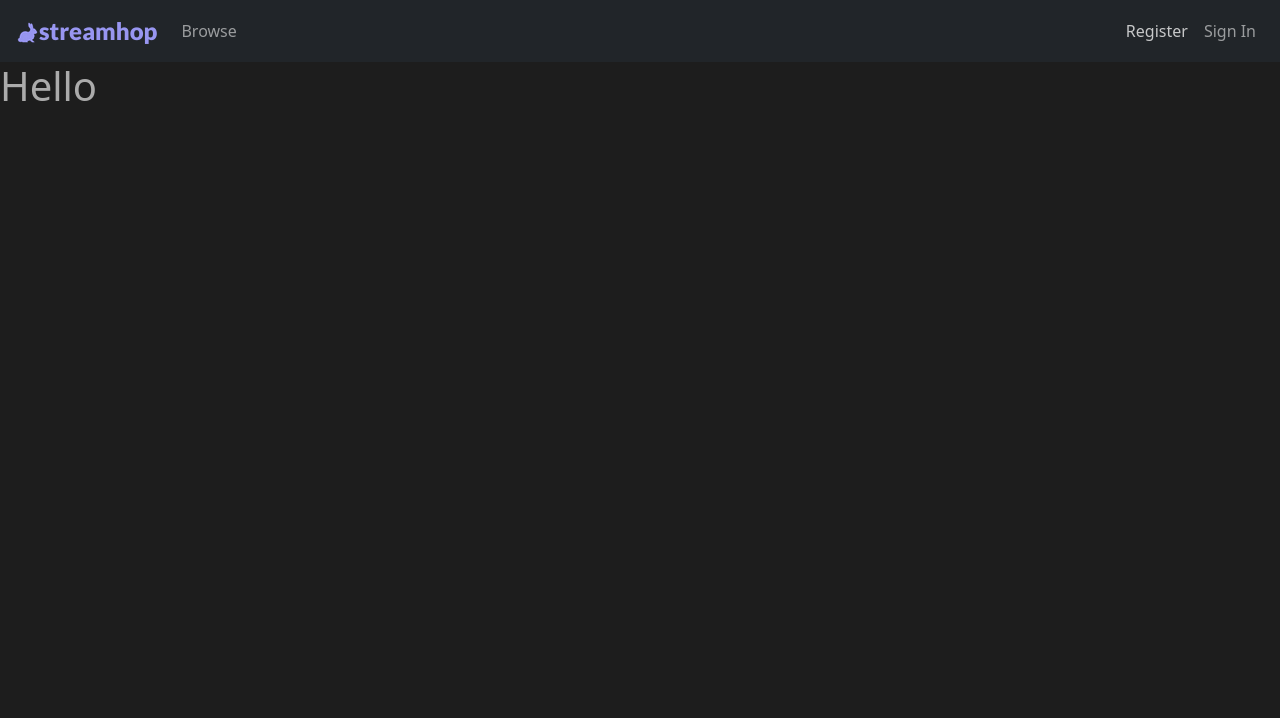
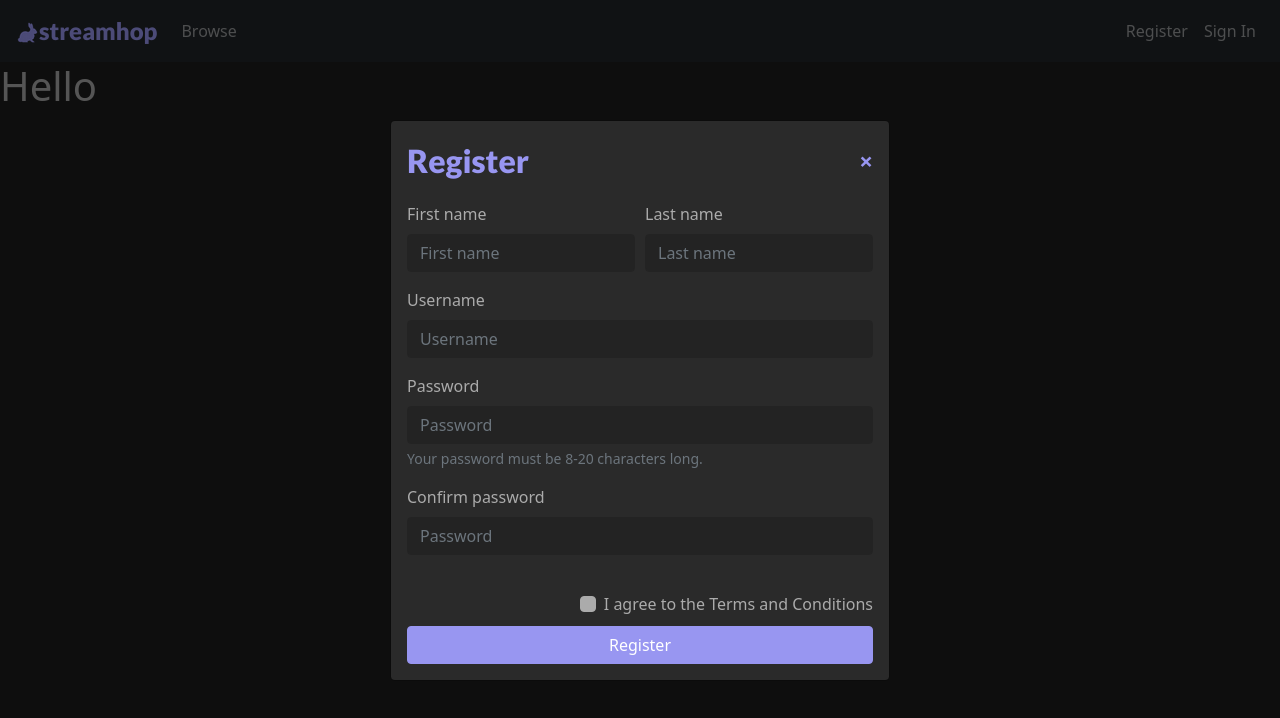
Before and after one commit to at97/streamhop, a React (Create React App) app: page / in a window 1280 px wide. Both pictures are taken after a click on the button "Register". Shown: the top 718 px of the page. Built offline with nearby package versions, Linux system fonts and the light colour scheme; data requests are answered from the project's data file.

Commit message:
Add register modal

```diff
--- a/src/components/Header.js
+++ b/src/components/Header.js
@@ -9,12 +9,15 @@ import Navbar from "react-bootstrap/Navbar";
 import Nav from "react-bootstrap/Nav";
 //import Form components
 import Form from "react-bootstrap/Form";
+import Col from "react-bootstrap/Col";
 
 const Header = () => {
-    const [show, setShow] = useState(false);
-
-    const handleClose = () => setShow(false);
-    const handleLoginShow = () => setShow(true);
+    const [showSignIn, setSignInShow] = useState(false);
+    const [showRegister, setRegisterShow] = useState(false);
+    const handleSignInClose = () => setSignInShow(false);
+    const handleSignInShow = () => setSignInShow(true);
+    const handleRegisterClose = () => setRegisterShow(false);
+    const handleRegisterShow = () => setRegisterShow(true);
 
     return (
         <>
@@ -29,22 +32,22 @@ const Header = () => {
                         <Nav.Link as={Link} to="/browse">Browse</Nav.Link>
                     </Nav>
                     <Nav>
-                        <Nav.Link>Register</Nav.Link>
-                        <Nav.Link onClick={handleLoginShow}>Sign In</Nav.Link>
+                        <Nav.Link onClick={handleRegisterShow}>Register</Nav.Link>
+                        <Nav.Link onClick={handleSignInShow}>Sign In</Nav.Link>
                     </Nav>
                 </Navbar.Collapse>
             </Navbar>
 
-            {/* Login Modal */}
+            {/* Sign in Modal */}
             <Modal
-                show={show}
-                onHide={handleClose}
+                show={showSignIn}
+                onHide={handleSignInClose}
                 centered
                 dialogClassName="modal-50w">
                 <Modal.Header className="rm-bt-pd" closeButton>
                     <Modal.Title>Sign In</Modal.Title>
                 </Modal.Header>
-                <Modal.Body className="rm-tp-pdrm-bt-pd">
+                <Modal.Body>
                     <Form>
                         <Form.Group controlId="formBasicEmail">
                             <Form.Label>Email address</Form.Label>
@@ -57,7 +60,7 @@ const Header = () => {
                     </Form>
                 </Modal.Body>
                 <Modal.Footer className="rm-tp-pd">
-                    <Button className="w-100" variant="primary" onClick={handleClose}>
+                    <Button className="w-100" variant="primary" type="submit" onClick={handleSignInClose}>
                         Login
                     </Button>
                     <Form.Group className="float-left" controlId="formBasicCheckbox">
@@ -66,6 +69,58 @@ const Header = () => {
                     <p className="ml-max float-right">Forgot your password?</p>
                 </Modal.Footer>
             </Modal>
+
+            {/* Register Modal */}
+            <Modal
+                show={showRegister}
+                onHide={handleRegisterClose}
+                centered
+                dialogClassName="modal-50w">
+                <Modal.Header className="rm-bt-pd" closeButton>
+                    <Modal.Title>Register</Modal.Title>
+                </Modal.Header>
+                <Modal.Body>
+                    <Form>
+                        <Form.Row>
+                            <Form.Group as={Col} controlId="formGridFirstName">
+                                <Form.Label>First name</Form.Label>
+                                <Form.Control placeholder="First name" />
+                            </Form.Group>
+                            <Form.Group as={Col} controlId="formGridLastName">
+                                <Form.Label>Last name</Form.Label>
+                                <Form.Control placeholder="Last name" />
+                            </Form.Group>
+                        </Form.Row>
+
+                        <Form.Group controlId="formGridUsername">
+                            <Form.Label>Username</Form.Label>
+                            <Form.Control placeholder="Username" />
+                        </Form.Group>
+
+                        <Form.Group controlId="formGridPassword">
+                            <Form.Label>Password</Form.Label>
+                            <Form.Control aria-describedby="passwordHelpBlock" placeholder="Password" />
+                            <Form.Text id="passwordHelpBlock" muted>
+                                Your password must be 8-20 characters long.
+                            </Form.Text>
+                        </Form.Group>
+
+                        <Form.Group>
+                            <Form.Label>Confirm password</Form.Label>
+                            <Form.Control placeholder="Password" />
+                        </Form.Group>
+                    </Form>
+                </Modal.Body>
+                <Modal.Footer className="rm-tp-pd">
+                    <Form.Group controlId="formBasicCheckbox">
+                        <Form.Check type="checkbox" label="I agree to the Terms and Conditions" />
+                    </Form.Group>
+
+                    <Button className="w-100" variant="primary" type="submit" onClick={handleRegisterClose}>
+                        Register
+                    </Button>
+                </Modal.Footer>
+            </Modal>
         </>
     )
 }
--- a/src/css/App.css
+++ b/src/css/App.css
@@ -36,6 +36,7 @@ body {
 .form-control {
     background-color: #232323 !important;
     border: 1px solid #232323 !important;
+    color: #ababab !important;
 }
 
 /* @media screen and (min-width: 564px) and (max-width: 575px) {
```
